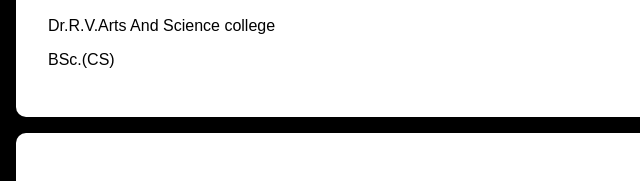
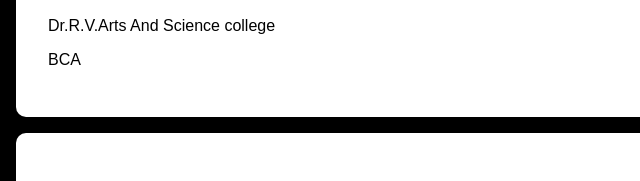
Before and after one commit to sowntharyan1/Digital-portfolio, a plain HTML site: page index.html in a window 1280 px wide. Shown: the part 413-594 px from the top of the page, 0-640 px from the left. Drawn offline with Linux system fonts and the light colour scheme.

Commit message:
Update index.html

```diff
--- a/index.html
+++ b/index.html
@@ -108,7 +108,7 @@
 
             <h2>Education</h2>
             <p>Dr.R.V.Arts And Science college</p>
-            <p>BSc.(CS)</p>
+            <p>BCA</p>
         </div>
     </section>
 
```
